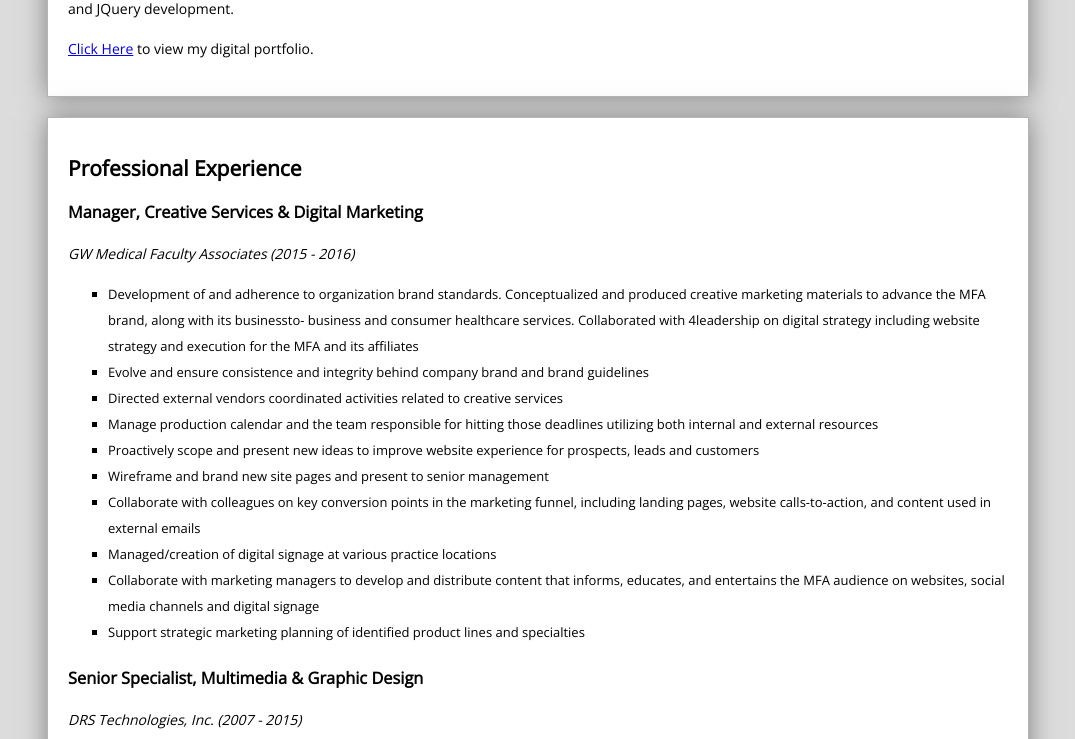
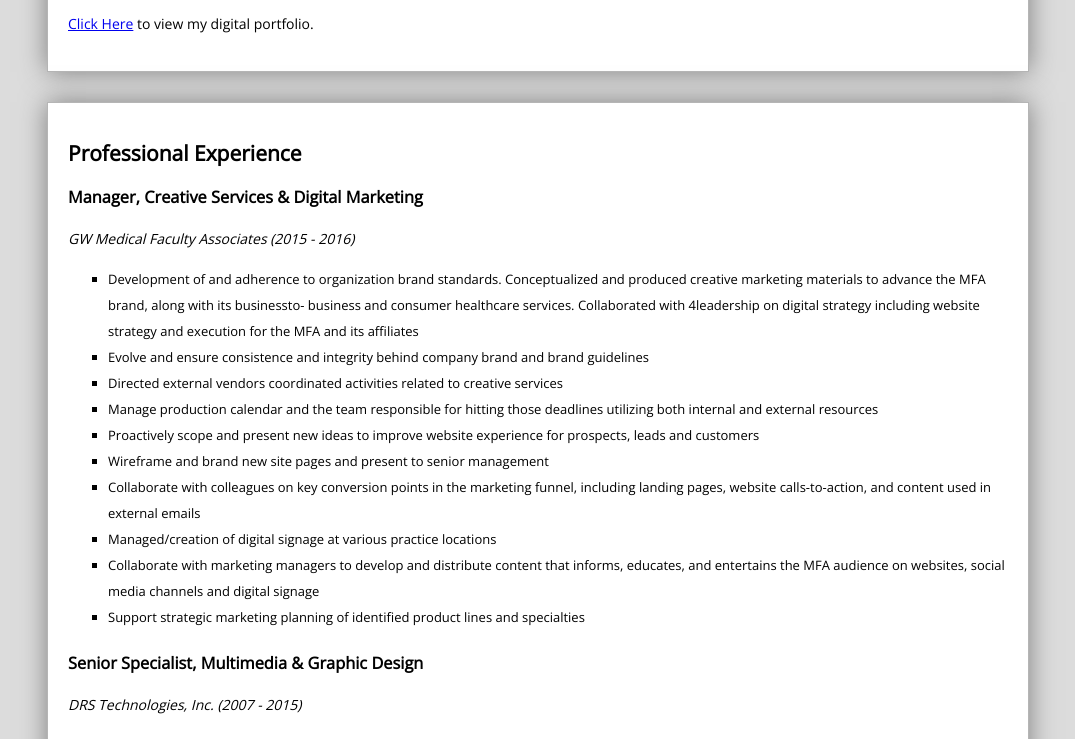
Before and after one commit to matthewdanese/about-me, a plain HTML site: page index.html in a window 1280 px wide. Shown: the part 196-935 px from the top of the page, without its empty margins (102-1177 px from the left). Drawn offline with nearby package versions, Linux system fonts and the light colour scheme.

Commit message:
tweaks
layout tweaks

```diff
--- a/resume.css
+++ b/resume.css
@@ -1,20 +1,28 @@
 @charset "UTF-8";
 /* CSS Document */
 
+main {
+	max-width: 940;
+}
+
 body {
-    font-size: 14px;
+	font-size: 14px;
     line-height: 26px;
     font-family: 'Open Sans', Arial, Helvetica, sans-serif;
-	padding: 50px;
+	padding: 25px;
 	background-color: #dcdcdc;
 }
+
+header {
+	text-align: center;
+	}
 
 .container {
 	width: 940px;
   	margin-left: auto;
   	margin-right: auto;
   	padding: 20px;
-  	margin-bottom: 20px;
+  	margin-bottom: 30px;
   	background-color: white;
   	border: 1px solid #b5b5b5;
   	box-shadow: 0px 0px 25px #7f7f7f;
@@ -28,4 +36,5 @@ ul.a {
 
 h2 {
 	font-family: 'Open Sans', sans-serif;
+
 }
```
